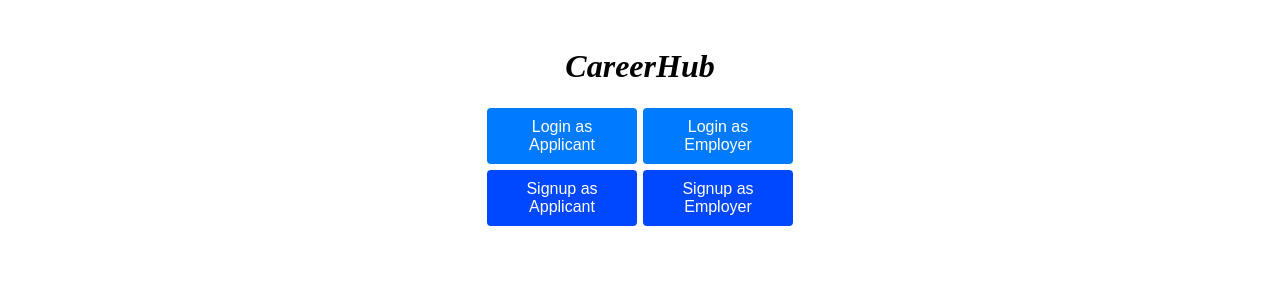
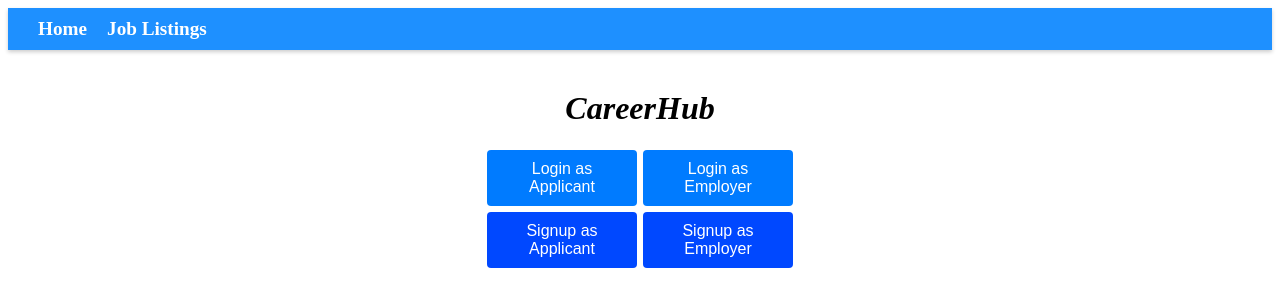
Before and after one commit to ericgrosse/careerhub, a SvelteKit app: page / in a window 1280 px wide. Shown: the top 306 px of the page. Built offline with nearby package versions, Linux system fonts and the light colour scheme.

Commit message:
Added a navbar

```diff
--- /dev/null
+++ b/src/routes/+layout.svelte
@@ -0,0 +1,52 @@
+<script>
+  const menuItems = [
+    { title: 'Home', url: '/' },
+    { title: 'Job Listings', url: '/joblistings' },
+  ];
+</script>
+
+<nav>
+  <ul>
+    {#each menuItems as item}
+      <li>
+        <a href={item.url}>{item.title}</a>
+      </li>
+    {/each}
+  </ul>
+</nav>
+
+<slot></slot>
+
+<style>
+  nav {
+    display: flex;
+    justify-content: space-between;
+    align-items: center;
+    background-color: #1E90FF;
+    box-shadow: 0 2px 4px rgba(0, 0, 0, 0.2);
+    padding: 10px 20px;
+  }
+
+  ul {
+    display: flex;
+    list-style: none;
+    margin: 0;
+    padding: 0;
+  }
+
+  li {
+    margin: 0 10px;
+  }
+
+  a {
+    color: #FFF;
+    text-decoration: none;
+    font-size: 1.2rem;
+    font-weight: bold;
+    transition: all 0.2s;
+  }
+
+  a:hover {
+    opacity: 0.8;
+  }
+</style>
```
